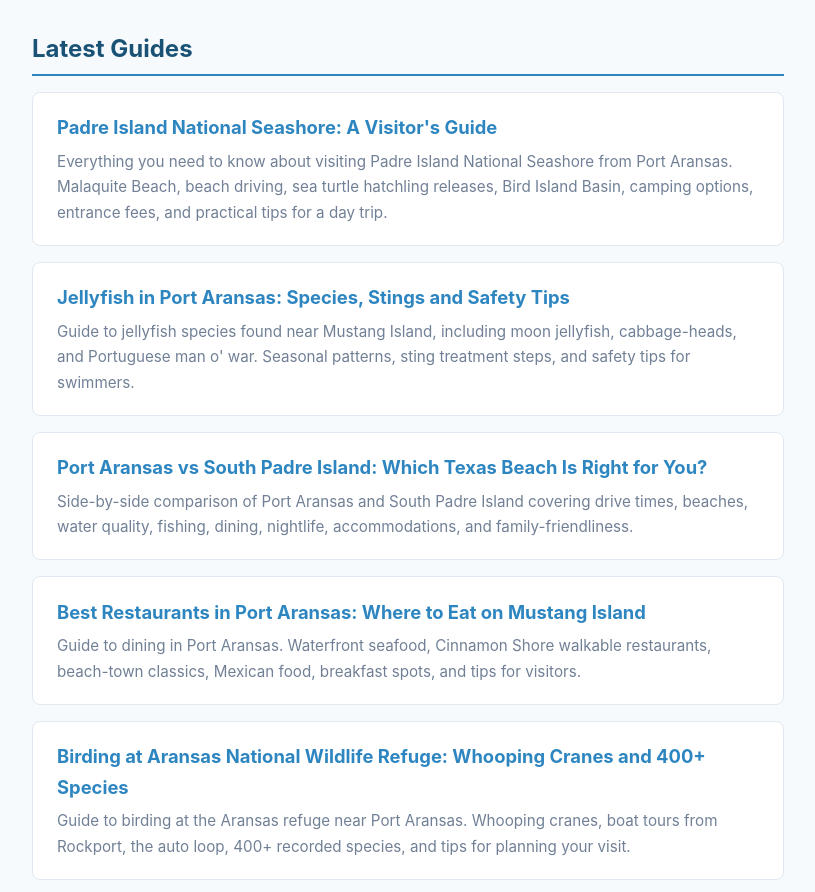
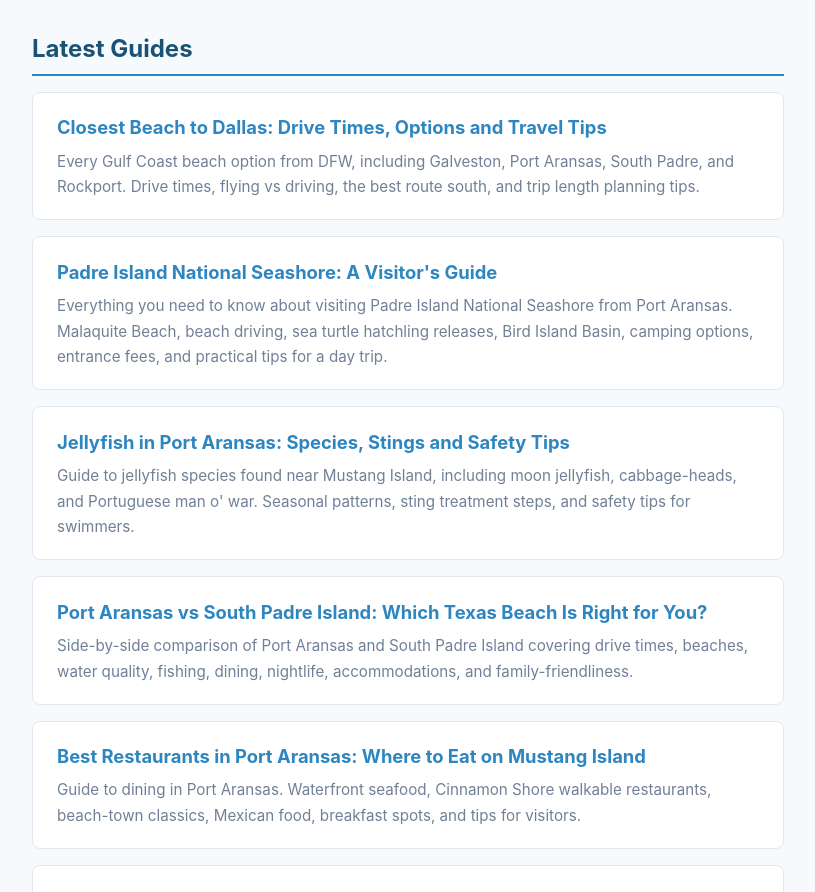
Before and after one commit to beachedinn/port-aransas-travel-guide, a plain HTML site: page index.html in a window 1280 px wide. Shown: the part 2358-3250 px from the top of the page, without its empty margins (232-1047 px from the left). Drawn offline with Linux system fonts and the light colour scheme.

Commit message:
Add article card for Closest Beach to Dallas
Added a new article card for 'Closest Beach to Dallas' with details.

```diff
--- a/index.html
+++ b/index.html
@@ -50,6 +50,11 @@
     <p>Bring reef-safe sunscreen and plenty of water, especially during summer months. A golf cart rental is a popular way to get around town. The ferry can have wait times during peak weekends, so plan accordingly or use the JFK Causeway bridge as an alternative route. Most importantly, slow down and enjoy the island pace of life.</p>
 
     <h2>Latest Guides</h2>
+
+    <div class="article-card">
+        <h3><a href="articles/closest-beach-to-dallas.html">Closest Beach to Dallas: Drive Times, Options and Travel Tips</a></h3>
+        <p>Every Gulf Coast beach option from DFW, including Galveston, Port Aransas, South Padre, and Rockport. Drive times, flying vs driving, the best route south, and trip length planning tips.</p>
+    </div>
 
     <div class="article-card">
         <h3><a href="articles/padre-island-national-seashore.html">Padre Island National Seashore: A Visitor's Guide</a></h3>
```
